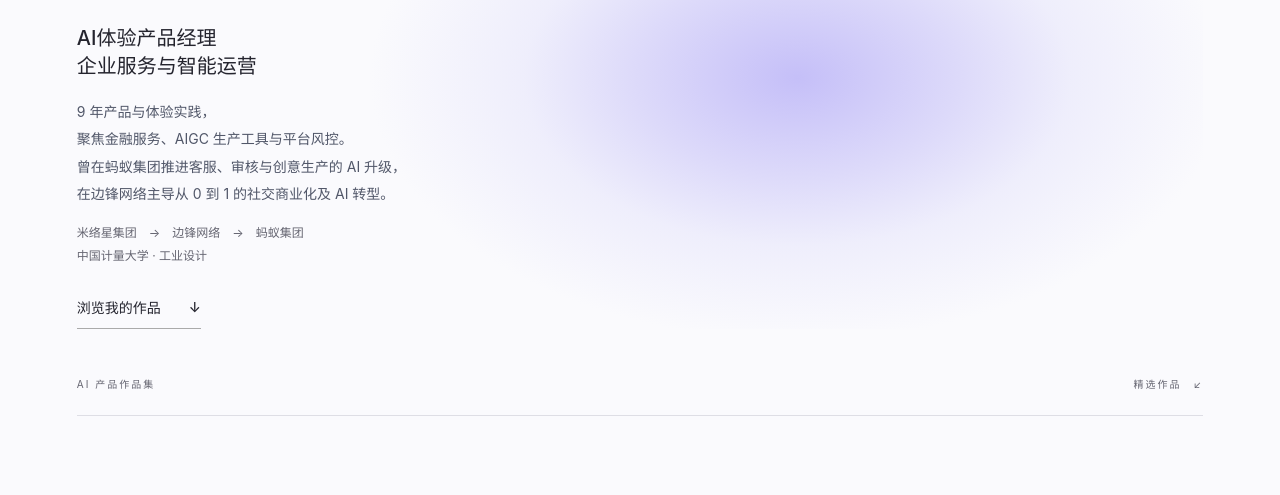
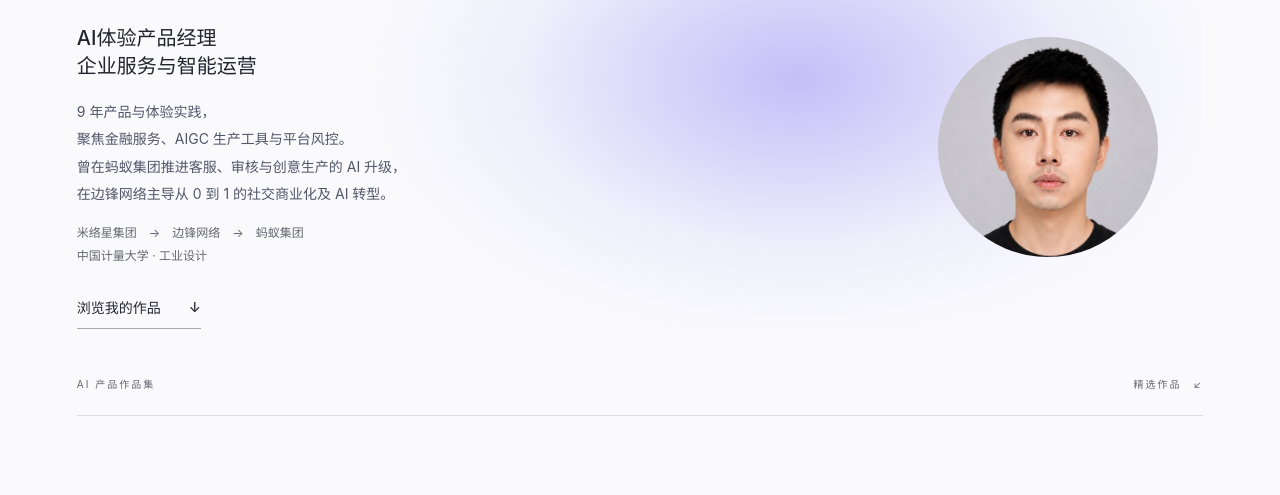
Before and after one commit to zhangyuge0233-wq/ai-product-portfolio, a plain HTML site: page index.html in a window 1280 px wide. Shown: the part 305-800 px from the top of the page. Drawn offline with Linux system fonts and the light colour scheme.

Commit message:
Add resume portrait to introduction

```diff
--- a/editorial.css
+++ b/editorial.css
@@ -54,6 +54,8 @@
 .gallery-controls button:hover{background:rgba(25,25,30,.68)}
 .gallery-count{position:absolute;width:1px;height:1px;overflow:hidden;clip-path:inset(50%);white-space:nowrap}
 .intro-title{white-space:nowrap;font-family:inherit;font-weight:300;font-style:normal}
+.profile-portrait{position:absolute;right:4%;bottom:72px;width:220px;height:220px;border-radius:50%;object-fit:cover;object-position:center 38%;display:block}
+@media(max-width:760px){.profile-portrait{position:static;width:140px;height:140px;margin:22px 0 18px auto}}
 .intro--profile h2{font-size:20px;line-height:1.4;font-weight:500;margin:0 0 18px}
 .intro--profile .profile-summary p{line-height:1.95;margin:0;font-size:14px;max-width:660px;color:#515769}
 .profile-history{margin-top:15px;font-size:12px;line-height:1.9}
--- a/index.html
+++ b/index.html
@@ -1,4 +1,4 @@
-<!doctype html><html lang="zh-CN"><head><meta charset="UTF-8"><meta name="viewport" content="width=device-width,initial-scale=1"><title>章俊 · AI 产品作品集</title><link rel="stylesheet" href="editorial.css?v=20261118-light"></head><body><header><nav><a class="brand" href="#top">Zhang Jun<span class="dot">.</span></a><div class="navlinks"><a href="#about">关于</a><a href="#work">作品</a></div></nav></header><main><section class="intro intro--profile" id="top"><div class="eyebrow">AI × 设计 × 产品</div><h1><strong>章俊</strong><br><span class="intro-title">AI 产品作品集<span class="dot">.</span></span></h1><div id="about"><h2>AI体验产品经理<br>企业服务与智能运营</h2><div class="profile-summary"><p>9 年产品与体验实践，<br>聚焦金融服务、AIGC 生产工具与平台风控。</p><p>曾在蚂蚁集团推进客服、审核与创意生产的 AI 升级，<br>在边锋网络主导从 0 到 1 的社交商业化及 AI 转型。</p></div><div class="profile-history"><p>米络星集团　→　边锋网络　→　蚂蚁集团</p><p>中国计量大学 · 工业设计</p></div><a class="explore" href="#work">浏览我的作品　　↓</a></div></section><div class="indexline" id="work"><span>AI 产品作品集</span><span>精选作品　↙</span></div>
+<!doctype html><html lang="zh-CN"><head><meta charset="UTF-8"><meta name="viewport" content="width=device-width,initial-scale=1"><title>章俊 · AI 产品作品集</title><link rel="stylesheet" href="editorial.css?v=20261118-light"></head><body><header><nav><a class="brand" href="#top">Zhang Jun<span class="dot">.</span></a><div class="navlinks"><a href="#about">关于</a><a href="#work">作品</a></div></nav></header><main><section class="intro intro--profile" id="top"><div class="eyebrow">AI × 设计 × 产品</div><h1><strong>章俊</strong><br><span class="intro-title">AI 产品作品集<span class="dot">.</span></span></h1><div id="about"><h2>AI体验产品经理<br>企业服务与智能运营</h2><div class="profile-summary"><p>9 年产品与体验实践，<br>聚焦金融服务、AIGC 生产工具与平台风控。</p><p>曾在蚂蚁集团推进客服、审核与创意生产的 AI 升级，<br>在边锋网络主导从 0 到 1 的社交商业化及 AI 转型。</p></div><div class="profile-history"><p>米络星集团　→　边锋网络　→　蚂蚁集团</p><p>中国计量大学 · 工业设计</p></div><a class="explore" href="#work">浏览我的作品　　↓</a></div><img class="profile-portrait" src="assets/zhangjun-portrait.jpg" alt="章俊个人头像" width="484" height="644"></section><div class="indexline" id="work"><span>AI 产品作品集</span><span>精选作品　↙</span></div>
 <section class="product product--qianmian" id="qianmian"><div><div class="eyebrow">●　精选项目 / 01</div><h2>千面<span class="dot">.</span></h2><p class="tagline">一句话，<br>让营销创意变成画面。</p><p class="story">运营需要一张推广海报。过去要向设计师提需求、等出稿，再来回反馈修改。千面让用户直接描述想法，由 AI 完成素材生成，并通过对话继续调整。</p><dl class="details"><dt>面向</dt><dd>需要快速制作营销素材的运营与市场人员</dd><dt>体验</dt><dd>描述需求 → 自动生成 → 对话改稿</dd><dt>实践</dt><dd>将文案、视觉、排版与检查组织为创作流程</dd></dl></div><figure class="media"><button aria-label="放大千面首页截图"><img src="assets/qianmian-home.jpg" alt="千面创意中心首页" width="1280" height="720"></button><figcaption>真实 Demo 画面 · 点击可放大查看</figcaption></figure></section>
 <section class="product" id="maomao"><div><div class="eyebrow">●　精选项目 / 02</div><h2>毛毛的晚安日记<span class="dot">.</span></h2><p class="tagline">在一只猫的一天里，<br>看见自己的疲惫。</p><p class="story">清晨起床、白天工作、深夜回家，熟悉的日常被放进猫咪的故事。玩家通过一次次选择感受精力、心情与生活的拉扯，在温暖的画面中获得情绪共鸣。</p><dl class="details"><dt>面向</dt><dd>经历工作压力、希望短暂放松的年轻人</dd><dt>体验</dt><dd>三幕剧情 · 状态变化 · 分支结局</dd><dt>期待</dt><dd>让疲惫被看见，为自我关照留下片刻空间</dd></dl></div><figure class="media"><div class="video-player"><video class="maomao-video" playsinline preload="metadata" poster="assets/maomao-start-poster.jpg" aria-label="毛毛的晚安日记演示录屏"><source src="assets/maomao-demo.mp4" type="video/mp4">你的浏览器暂不支持视频播放。</video><button class="video-toggle" type="button" aria-label="播放毛毛日记视频"><span class="video-play-icon" aria-hidden="true">▶</span></button></div></figure></section>
 <section class="product" id="qiju"><div><div class="eyebrow">●　精选项目 / 03</div><h2>栖居<span class="dot">.</span></h2><p class="tagline">出租屋，<br>也可以有喜欢的样子。</p><p class="story">想让房间更舒服，却不知道从哪种风格开始。栖居面向租房生活中的软装灵感需求，将风格选择、AI 生成、效果查看与历史留存放进一条轻量体验路径。</p><dl class="details"><dt>面向</dt><dd>希望低成本探索居住风格的租房人群</dd><dt>体验</dt><dd>选择风格 → 生成灵感 → 查看与保存</dd><dt>阶段</dt><dd>移动端 MVP；当前生成用于风格探索，尚不保留原房间结构</dd></dl></div><figure class="media"><button aria-label="放大栖居效果图"><img class="portrait" src="assets/qiju-home.jpg" alt="栖居真实移动端首页：上传房间照片、选择风格和生成入口" loading="lazy"></button></figure></section>
```
Also changed, not shown: assets/zhangjun-portrait.jpg (added).
